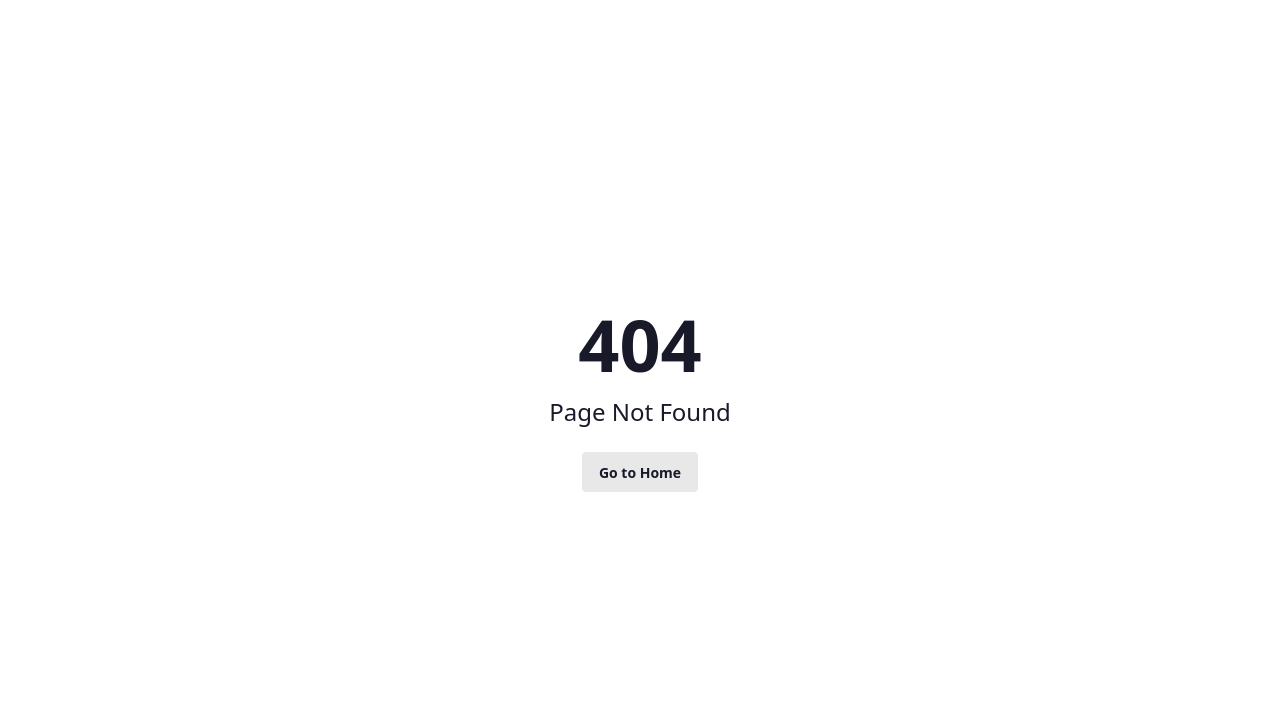
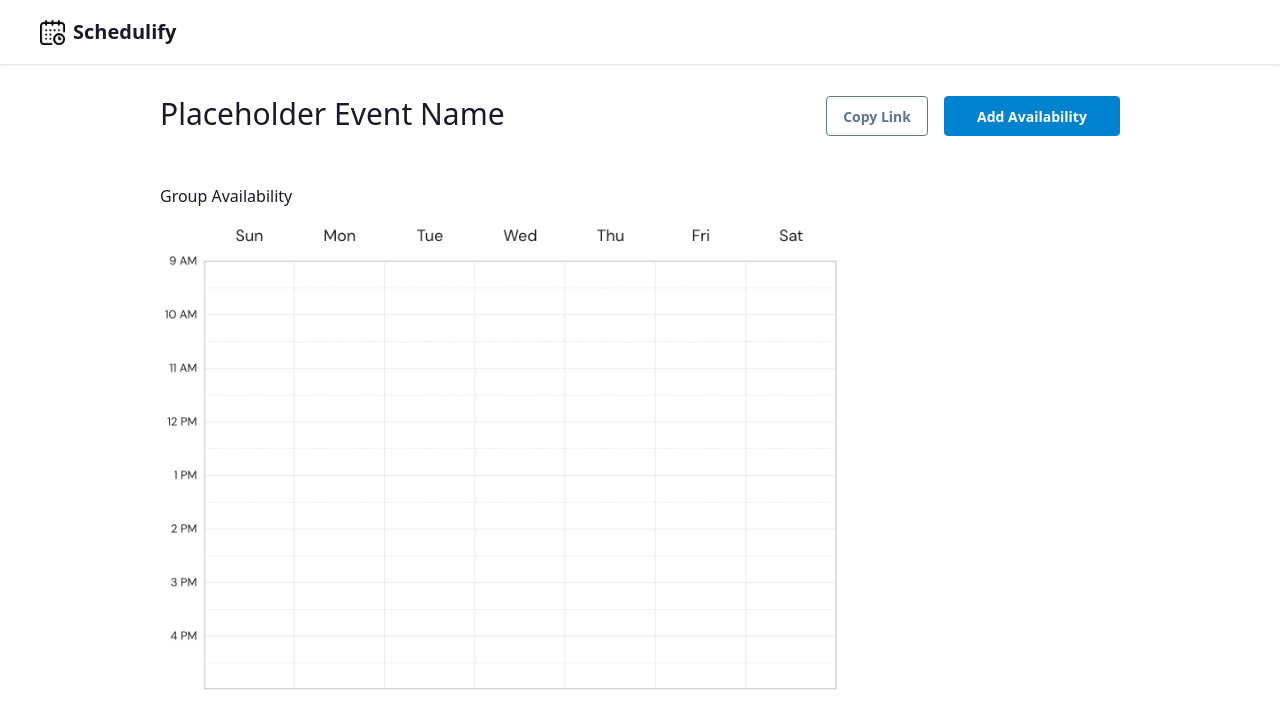
Before and after one commit to prasen-shakya/Schedulify, a React (Vite) app in the folder frontend/: page /event/1 in a window 1280 px wide. Before the commit this address had no page. Shown: the top 728 px of the page. Built offline with nearby package versions, Linux system fonts and the light colour scheme; the HTML template or start-up script is replaced by a standard one.

Commit message:
Create event page

```diff
--- a/frontend/src/App.jsx
+++ b/frontend/src/App.jsx
@@ -1,13 +1,15 @@
 import { BrowserRouter, Route, Routes } from "react-router";
 import Layout from "./components/Layout";
+import { EventPage } from "./pages/EventPage";
 import { Home } from "./pages/Home";
 
-function App() {
+const App = () => {
   return (
     <BrowserRouter>
       <Routes>
         <Route path="/" element={<Layout />}>
           <Route index element={<Home />} />
+          <Route path="event/:eventId" element={<EventPage />} />
         </Route>
         <Route
           path="*"
@@ -24,6 +26,6 @@ function App() {
       </Routes>
     </BrowserRouter>
   );
-}
+};
 
 export default App;
--- a/frontend/src/components/Navbar.jsx
+++ b/frontend/src/components/Navbar.jsx
@@ -2,7 +2,7 @@ import calendarLogo from "../images/calendar.png";
 
 export const Navbar = () => {
   return (
-    <div className="navbar bg-base-100 fixed top-0 left-0 z-10 w-full shadow-sm">
+    <div className="navbar bg-base-100 sticky top-0 left-0 w-full shadow-sm">
       <div className="d-flex mx-8 flex flex-1 items-center gap-2">
         <img className="h-[25px]" src={calendarLogo} alt="Schedulify Logo" />
         <a href="/" className="text-xl font-semibold">
--- a/frontend/src/components/home/EventModal.jsx
+++ b/frontend/src/components/home/EventModal.jsx
@@ -1,4 +1,5 @@
 import { useState } from "react";
+import { useNavigate } from "react-router";
 
 export const EventModal = () => {
   // Get all of the times from 12 am to 11 pm in a string format
@@ -12,6 +13,8 @@ export const EventModal = () => {
   const [startTime, setStartTime] = useState("9 am");
   const [endTime, setEndTime] = useState("5 pm");
   const [error, setError] = useState("");
+
+  const navigate = useNavigate();
 
   // Converts string time to a 24-hour format
   const to24Hour = (timeStr) => {
@@ -36,6 +39,7 @@ export const EventModal = () => {
     }
 
     // TODO: CONNECT TO THE BACKEND
+    navigate(`/event/12345`);
   };
 
   return (
--- /dev/null
+++ b/frontend/src/pages/EventPage.jsx
@@ -0,0 +1,23 @@
+import { useParams } from "react-router";
+import weekView from "../images/week-view.png";
+
+export const EventPage = () => {
+  // We will use eventId later on as the primary key for the event database
+  const { eventId } = useParams();
+
+  return (
+    <div className="my-8 lg:mx-40">
+      <div className="flex w-full flex-col justify-between xl:flex-row">
+        <h1 className="text-3xl font-light">Placeholder Event Name</h1>
+        <div className="flex gap-4">
+          <button className="btn btn-secondary btn-outline">Copy Link</button>
+          <button className="btn btn-primary w-44">Add Availability</button>
+        </div>
+      </div>
+      <div className="mt-12">
+        <p>Group Availability</p>
+        <img src={weekView} className="h-[500px]" alt="" />
+      </div>
+    </div>
+  );
+};
--- a/frontend/src/pages/Home.jsx
+++ b/frontend/src/pages/Home.jsx
@@ -5,7 +5,7 @@ export const Home = () => {
     <>
       <EventModal />
 
-      <div className="flex flex-1 flex-col items-center justify-center gap-2 px-5 py-5">
+      <div className="flex flex-1 flex-col items-center justify-center gap-2 p-5">
         <h1 className="text-4xl font-bold">
           Schedule Events Without A Hassle.
         </h1>
```
Also changed, not shown: frontend/src/images/week-view.png (added), 1 other file (tests, documents, lock files or other folders).
